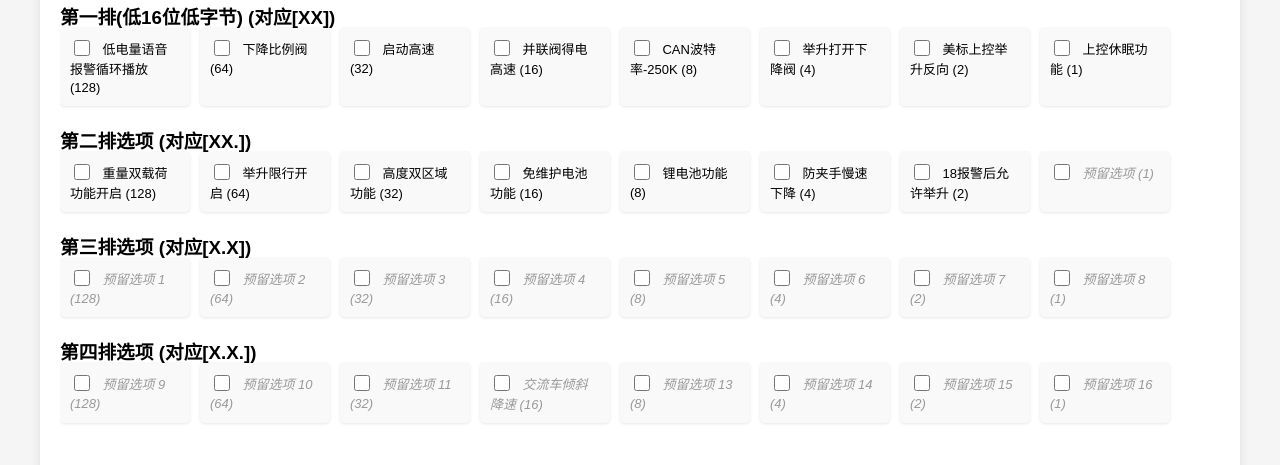
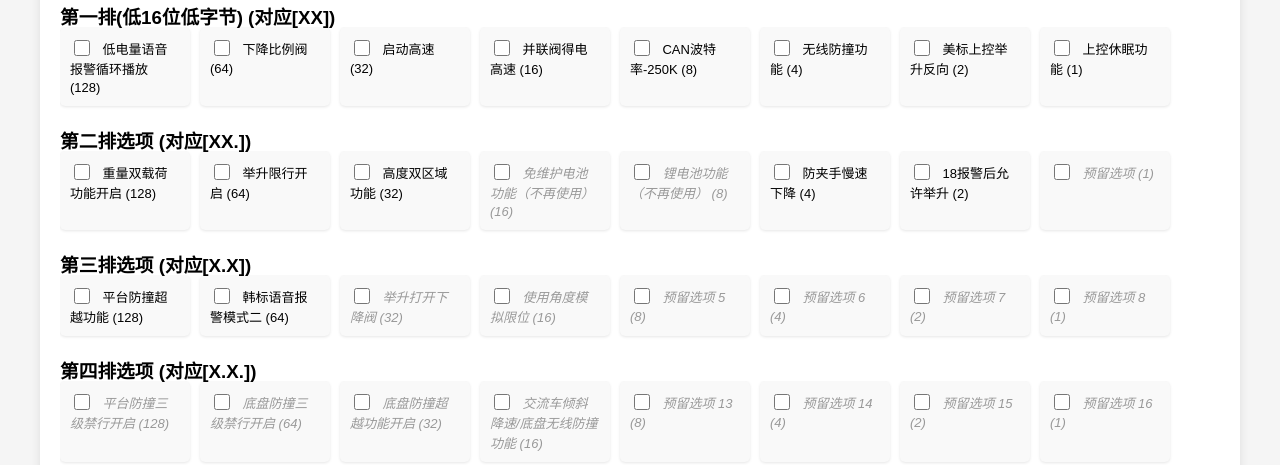
Before and after one commit to nvccr/nvccr.github.io, a plain HTML site: page index.html in a window 1280 px wide. Shown: the part 329-794 px from the top of the page. Drawn offline with Linux system fonts and the light colour scheme.

Commit message:
Update index.html

```diff
--- a/index.html
+++ b/index.html
@@ -229,7 +229,7 @@
                 </div>
                 <div class="option-item">
                     <input type="checkbox" id="option6" name="option6" value="4">
-                    <label for="option6">举升打开下降阀 (4)</label>
+                    <label for="option6">无线防撞功能 (4)</label>
                 </div>
                 <div class="option-item">
                     <input type="checkbox" id="option7" name="option7" value="2">
@@ -257,11 +257,11 @@
                 </div>
                 <div class="option-item">
                     <input type="checkbox" id="option12" name="option12" value="16">
-                    <label for="option12">免维护电池功能 (16)</label>
+                    <label for="option12" class="reserved">免维护电池功能（不再使用） (16)</label>
                 </div>
                 <div class="option-item">
                     <input type="checkbox" id="option13" name="option13" value="8">
-                    <label for="option13">锂电池功能 (8)</label>
+                    <label for="option13" class="reserved">锂电池功能（不再使用） (8)</label>
                 </div>
                 <div class="option-item">
                     <input type="checkbox" id="option14" name="option14" value="4">
@@ -281,19 +281,19 @@
                 <h3>第三排选项 (对应[X.X])</h3>
                 <div class="option-item">
                     <input type="checkbox" id="option17" name="option17" value="128">
-                    <label for="option17" class="reserved">预留选项 1 (128)</label>
+                    <label for="option17">平台防撞超越功能 (128)</label>
                 </div>
                 <div class="option-item">
                     <input type="checkbox" id="option18" name="option18" value="64">
-                    <label for="option18" class="reserved">预留选项 2 (64)</label>
+                    <label for="option18">韩标语音报警模式二 (64)</label>
                 </div>
                 <div class="option-item">
                     <input type="checkbox" id="option19" name="option19" value="32">
-                    <label for="option19" class="reserved">预留选项 3 (32)</label>
+                    <label for="option19" class="reserved">举升打开下降阀 (32)</label>
                 </div>
                 <div class="option-item">
                     <input type="checkbox" id="option20" name="option20" value="16">
-                    <label for="option20" class="reserved">预留选项 4 (16)</label>
+                    <label for="option20" class="reserved">使用角度模拟限位 (16)</label>
                 </div>
                 <div class="option-item">
                     <input type="checkbox" id="option21" name="option21" value="8">
@@ -317,19 +317,19 @@
                 <h3>第四排选项 (对应[X.X.])</h3>
                 <div class="option-item">
                     <input type="checkbox" id="option25" name="option25" value="128">
-                    <label for="option25" class="reserved">预留选项 9 (128)</label>
+                    <label for="option25" class="reserved">平台防撞三级禁行开启 (128)</label>
                 </div>
                 <div class="option-item">
                     <input type="checkbox" id="option26" name="option26" value="64">
-                    <label for="option26" class="reserved">预留选项 10 (64)</label>
+                    <label for="option26" class="reserved">底盘防撞三级禁行开启 (64)</label>
                 </div>
                 <div class="option-item">
                     <input type="checkbox" id="option27" name="option27" value="32">
-                    <label for="option27" class="reserved">预留选项 11 (32)</label>
+                    <label for="option27" class="reserved">底盘防撞超越功能开启 (32)</label>
                 </div>
                 <div class="option-item">
                     <input type="checkbox" id="option28" name="option28" value="16">
-                    <label for="option28" class="reserved">交流车倾斜降速 (16)</label>
+                    <label for="option28" class="reserved">交流车倾斜降速/底盘无线防撞功能 (16)</label>
                 </div>
                 <div class="option-item">
                     <input type="checkbox" id="option29" name="option29" value="8">
```
